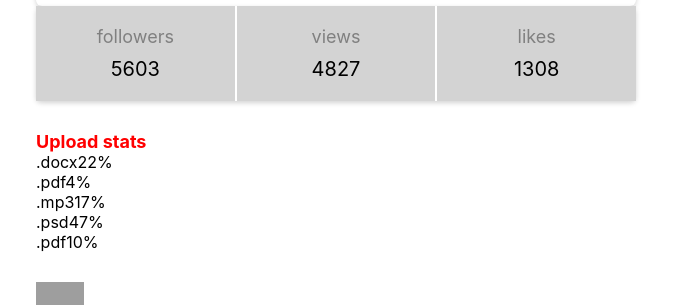
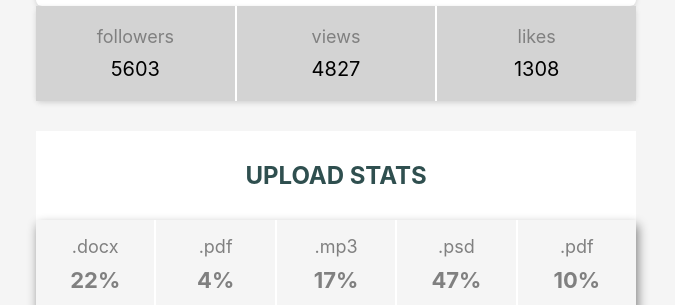
Before and after one commit to teiatan/goit-react-hw-01-components, a React (Create React App) app: page / in a window 1280 px wide. Shown: the part 495-800 px from the top of the page, without its empty margins (304-979 px from the left). Built offline with nearby package versions, Linux system fonts and the light colour scheme; grey boxes are pictures that could not be loaded.

Commit message:
statistics styles

```diff
--- a/src/components/Profile/profile.js
+++ b/src/components/Profile/profile.js
@@ -1,5 +1,4 @@
 import PropTypes from 'prop-types';
-//import clsx from 'clsx';
 import css from './profile.module.css';
 
 export function Profile({
--- a/src/components/Section/section.module.css
+++ b/src/components/Section/section.module.css
@@ -5,7 +5,12 @@
 }
 
 .title {
-    font-size: large;
-    font-weight: 700;
-    color: red;
+    width: 100%;
+    padding-top: 30px;
+    padding-bottom: 30px;
+    text-align: center;
+    margin: 0;
+    background-color: white;
+    color: darkslategray;
+    text-transform: uppercase;
 }
--- a/src/components/Statistics/statistics.js
+++ b/src/components/Statistics/statistics.js
@@ -1,14 +1,15 @@
 import PropTypes from 'prop-types';
+import css from './statistics.module.css';
 
 export function Statistics({
     stats,
 }) {
     return (
         <>
-            <ul className="stat-list">
+            <ul className={css.stats}>
             {stats.map(({ id, label, percentage }) => {
             return (
-                <li className="item" key={id}>
+                <li className={css.stats__item} key={id}>
                     <StatisticItems label={label} percentage={percentage} />
                 </li>
             );
@@ -22,8 +23,8 @@ export function Statistics({
 function StatisticItems({label, percentage = 0}) {
     return (
         <>
-            <span className="label">{label}</span>
-            <span className="percentage">{percentage}%</span>
+            <span className={css.stats__label}>{label}</span>
+            <span className={css.stats__percentage}>{percentage}%</span>
         </>
     );
 };
--- a/src/components/Statistics/statistics.module.css
+++ b/src/components/Statistics/statistics.module.css
@@ -0,0 +1,32 @@
+.stats {
+    display: flex;
+
+    padding: 0;
+    margin: 0;
+    padding-bottom: 2px;
+    box-shadow: 2px 5px 10px gray;
+}
+
+.stats__item {
+    display: flex;
+    flex-direction: column;
+    align-items: center;
+    width: 100%;
+    padding: 16px;
+    color: grey;
+    border-right: 2px solid white;
+}
+
+.stats__item:nth-last-of-type(1) {
+    border-right: none;
+}
+
+.stats__label {
+    font-size: 18px;
+    margin-bottom: 10px;
+}
+
+.stats__percentage {
+    font-size: 22px;
+    font-weight: bold;
+}
--- a/src/index.css
+++ b/src/index.css
@@ -7,6 +7,7 @@ body {
     sans-serif;
   -webkit-font-smoothing: antialiased;
   -moz-osx-font-smoothing: grayscale;
+  background-color: whitesmoke;
 }
 
 code {
```
